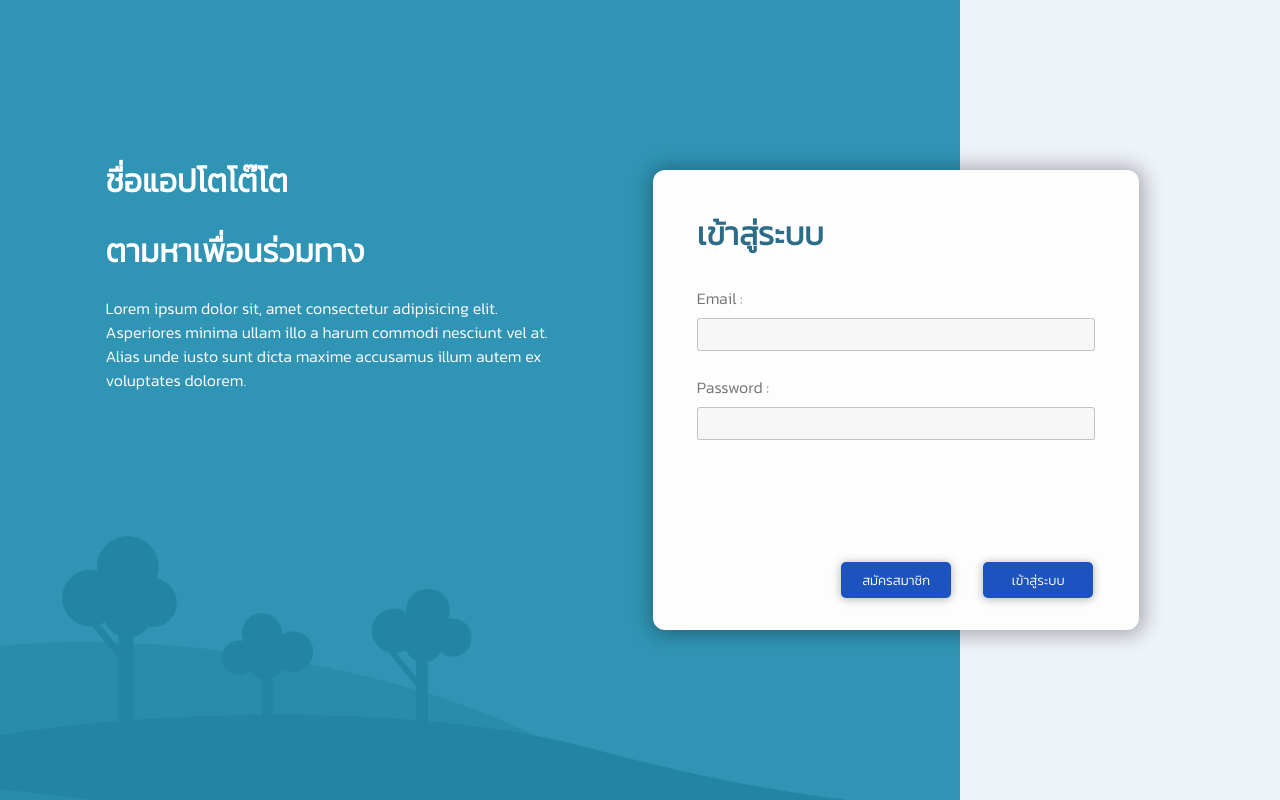
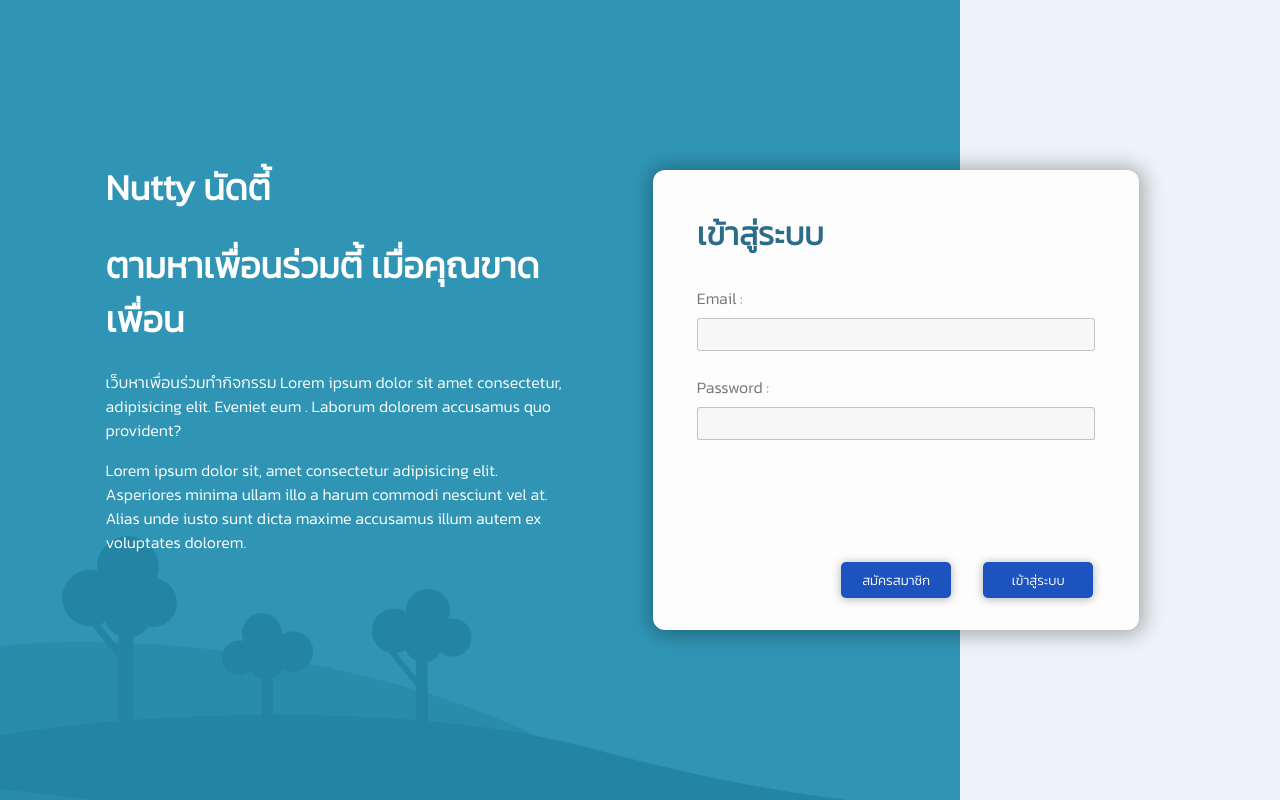
Before and after one commit to lyDevper/TyApp, a React (Create React App) app: page /Login in a window 1280 px wide. Built offline with nearby package versions, Linux system fonts and the light colour scheme.

Commit message:
ข้อความหน้า Login

```diff
--- a/src/Login.js
+++ b/src/Login.js
@@ -10,8 +10,11 @@ function Login() {
     <div className={classes.backGround}>
         <div className={classes.backBanner}>
             <div className={classes.descriptTxtDiv}>
-                <h1 className={classes.appTitle}>ชื่อแอปโตโต๊โต</h1>
-                <h1 className={classes.appTitle}>ตามหาเพื่อนร่วมทาง</h1>
+                <h1 className={classes.appTitle}>Nutty นัดตี้</h1>
+                <h1 className={classes.appTitle}>ตามหาเพื่อนร่วมตี้ เมื่อคุณขาดเพื่อน</h1>
+                <p className={classes.descriptTxt}>
+                    เว็บหาเพื่อนร่วมทำกิจกรรม Lorem ipsum dolor sit amet consectetur, adipisicing elit. Eveniet eum . Laborum dolorem accusamus quo provident?
+                </p>
                 <p className={classes.descriptTxt}>
                     Lorem ipsum dolor sit, amet consectetur adipisicing elit. Asperiores minima ullam illo a harum commodi nesciunt vel at. Alias unde iusto sunt dicta maxime accusamus illum autem ex voluptates dolorem.
                 </p>
--- a/src/Login.module.css
+++ b/src/Login.module.css
@@ -42,6 +42,7 @@
 .appTitle {
     font-family: var(--th-font);
     color: white;
+    font-size: 36px;
 }
 
 .descriptTxt {
```
